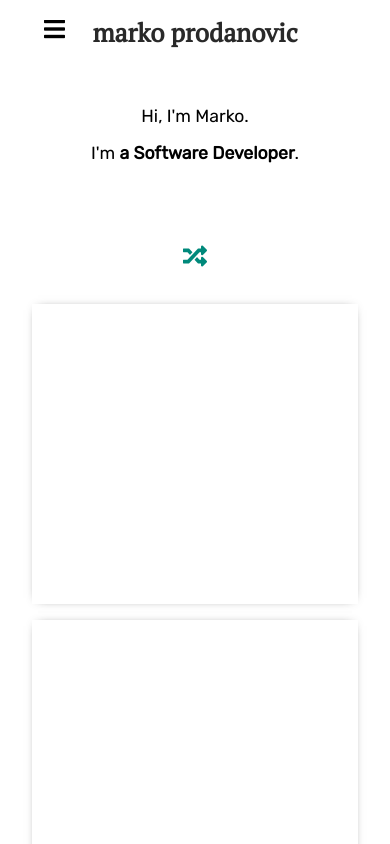
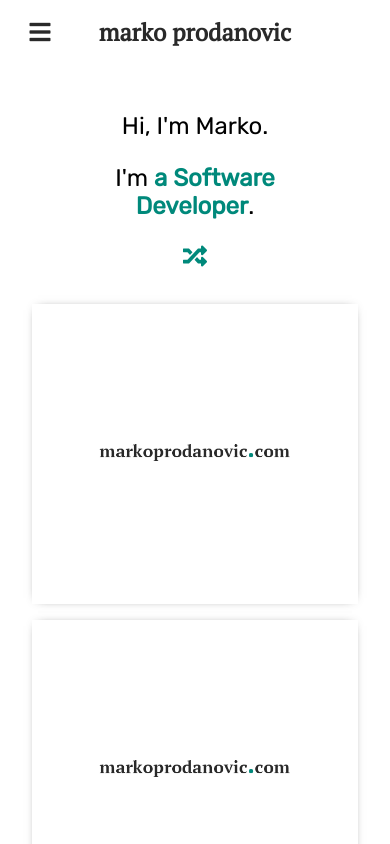
Before and after one commit to markoprodanovic/portfolio-website, a React (Create React App) app: page / in a window 390 px wide. Shown: the top 844 px of the page. Built offline with nearby package versions, Linux system fonts and the light colour scheme.

Commit message:
Added images to project cards. Overaly on hover for project cards. Links to live and github.

```diff
--- a/src/components/App/App.css
+++ b/src/components/App/App.css
@@ -2,6 +2,7 @@
   height: 100%;
   text-align: center;
   font-family: 'Rubik', sans-serif;
+  text-rendering:optimizeLegibility;
 }
 
 .App-logo {
--- a/src/components/Feature/Feature.js
+++ b/src/components/Feature/Feature.js
@@ -7,7 +7,7 @@ const feature = props => (
     <div className={classes.feature}>
         <div className={classes.feature__content}>
             <p>Hi, I'm Marko.</p>
-            <p>I'm <strong>{props.hat}</strong>.</p>
+            <p>I'm <span className={classes.hat}>{props.hat}</span>.</p>
         </div>
         <div className={classes.feature__button__div}>
             <IconButton className={classes.feature__button} onClick={props.click}>
--- a/src/components/Feature/Feature.module.css
+++ b/src/components/Feature/Feature.module.css
@@ -11,6 +11,11 @@
     margin: 0 auto;
     width: 70%;
     height: 120px;
+}
+
+.hat {
+    font-weight: 600;
+    color: #00897b;
 }
 
 .feature__content p {
@@ -35,11 +40,11 @@
     }
 }
 
-@media screen and (max-width: 400px) {
+/* @media screen and (max-width: 400px) {
     .feature__content p {
-        font-size: 1.1rem;
+        font-size: 1.5rem;
     }
-}
+} */
 
 @keyframes fadein {
     from {
--- a/src/components/Links/Links.module.css
+++ b/src/components/Links/Links.module.css
@@ -20,10 +20,8 @@
     margin-right: 0.5rem;
 }
 
-.links a:hover,
-.links a:active {
+.links a:hover{
     color: #00897b;
-    font-weight: 600;
 }
 
 @media screen and (max-width: 600px) {
@@ -34,6 +32,6 @@
 
 @media screen and (max-width: 400px) {
     .links {
-        font-size: 1.2rem;
+        font-size: 1.1rem;
     }
 }
--- a/src/components/Nav/Nav.module.css
+++ b/src/components/Nav/Nav.module.css
@@ -25,6 +25,7 @@
 }
 
 .logo {
+    display: flex;
     margin-left: 2rem;
 }
 
@@ -55,14 +56,12 @@
 .nav_items a:hover,
 .nav_items a:active {
     color: #00897b;
-    font-weight: 600;
 }
 
 @media screen and (max-width: 600px) {
     .burger {
         display: flex;
         flex: 1;
-        /* margin-left: 2em; */
     }
     .navbar {
         justify-content: none;
@@ -74,9 +73,14 @@
     }
     .logo {
         margin-left: 0;
-        justify-self: center;
+        height: 100%;
+        display: flex;
+        align-items: center;
     }
     .logo a {
-        font-size: 1.6rem;
+        font-size: 1.5rem;
+        text-align: center;
+        display: table-cell;
+        vertical-align: middle;
     }
   }
--- a/src/components/Projects/ProjectCard/ProjectCard.js
+++ b/src/components/Projects/ProjectCard/ProjectCard.js
@@ -1,10 +1,23 @@
 import React from 'react';
 import classes from './ProjectCard.module.css'
+import Button from '@material-ui/core/Button';
 
-const projectCard = props => (
-    <div className={classes.projectCard}>
-        <p>project</p>
-    </div>
-);
+const projectCard = props => {
+    const portfolio = 'https://github.com/markoprodanovic/portfolio-website';
+
+    return (
+        <div className={classes.projectCard}>
+            <img src={process.env.PUBLIC_URL + '/proj-img.png'} />
+            <div className={classes.overlay}>
+                <Button variant="extended">
+                    <a href="/">See Live</a>
+                </Button>
+                <Button variant="extended">
+                    <a href={portfolio} target="_blank">See Github</a>
+                </Button>
+            </div>
+        </div>
+    );
+}
 
 export default projectCard;
--- a/src/components/Projects/ProjectCard/ProjectCard.module.css
+++ b/src/components/Projects/ProjectCard/ProjectCard.module.css
@@ -5,25 +5,59 @@
     -moz-box-shadow: 0px 0px 10px -6px rgba(0,0,0,0.75);
     box-shadow: 0px 0px 10px -6px rgba(0,0,0,0.75);
     font-family: 'PT Serif', serif;
+    position: relative;
+    /* display: flex; */
+    /* flex-direction: column; */
+    /* justify-content: center; */
+    background-color: #fff;
+    object-fit: cover;
+}
+
+.projectCard:hover .overlay{
     display: flex;
     flex-direction: column;
-    justify-content: center;
-    font-size: 1.5em;
-    background-color: #fff;
-    color: white;
+    align-items: center;
+    animation: fadein 0.8s;
+    background-color: rgba(0,137,123,0.8);
 }
 
-.projectCard:hover,
-.projectCard:active {
-    animation: fadein 0.8s;
-    background-color: rgba(0,137,123,0.2);
+.overlay {
+    display: none;
+    z-index: 10;
+    align-items: flex-end;
+    position: absolute;
+    top: 0;
+    left: 0;
+    width: 100%;
+    height: 100%;
+    /* justify-content: center; */
+    justify-content: space-evenly;
+}
+
+.overlay span a {
+    font-size: 2rem;
+    color: #fff;
+    text-decoration: none;
+}
+
+.projectCard img {
+    max-height: 100%;
+    width: 100%;
+    object-fit: cover;
+}
+
+@media screen and (max-width: 600px) {
+    .projectCard:hover {
+        animation: none;
+        background-color: #fff;
+    }
 }
 
 @keyframes fadein {
     from {
-        background-color: #fff;
+        background-color: rgba(0, 0, 0, 0);
     }
     to {
-        background-color: rgba(0,137,123,0.2);
+        background-color: rgba(0,137,123,0.8);
     }
 }
--- a/src/components/Projects/Projects.module.css
+++ b/src/components/Projects/Projects.module.css
@@ -1,8 +1,10 @@
 .projects {
-    margin: 0 2rem;
+    margin: 0 auto;
+    padding: 0 2rem;
     display: grid;
     grid-template-columns: 1fr 1fr;
     grid-gap: 1rem;
+    max-width: 1280px;
 }
 
 @media screen and (max-width: 800px) {
--- a/src/components/SideDrawer/DrawerToggleButton.js
+++ b/src/components/SideDrawer/DrawerToggleButton.js
@@ -6,7 +6,7 @@ import classes from './DrawerToggleButton.module.css';
 const drawerToggleButton = props => (
     <div className={classes.container}>
         <IconButton className={classes.toggle_button} onClick={props.click}>
-            <Icon className="fas fa-bars fa-lg" />
+            <Icon className="fas fa-bars" />
         </IconButton>
     </div>
 );
--- a/src/components/SideDrawer/DrawerToggleButton.module.css
+++ b/src/components/SideDrawer/DrawerToggleButton.module.css
@@ -1,15 +1,22 @@
 .container {
-    margin-left: 2rem;
+    margin-left: 1rem;
+    display: flex;
+
 }
 
 .container .toggle_button {
-    height: 45px;
-    width: 45px;
+    display: flex;
+    justify-content: center;
+    align-items: center;
     background: transparent;
     border: none;
     cursor: pointer;
-    font-size: 1.3rem;
-    color: #000;
+    color: rgba(0, 0, 0, 0.84);
+}
+
+.container .toggle_button span {
+    justify-self: center;
+    font-size: 1.5rem;
 }
 
 .toggle_button:focus {
@@ -19,3 +26,9 @@
 @media screen and (min-width: 600px) {
     .toggle_button {display: none}
 }
+
+@media screen and (max-width: 600px) {
+    .toggle_button span {
+        margin: 0;
+    }
+}
```
Also changed, not shown: public/proj-img.png (added), 1 other file (tests, documents, lock files or other folders).
